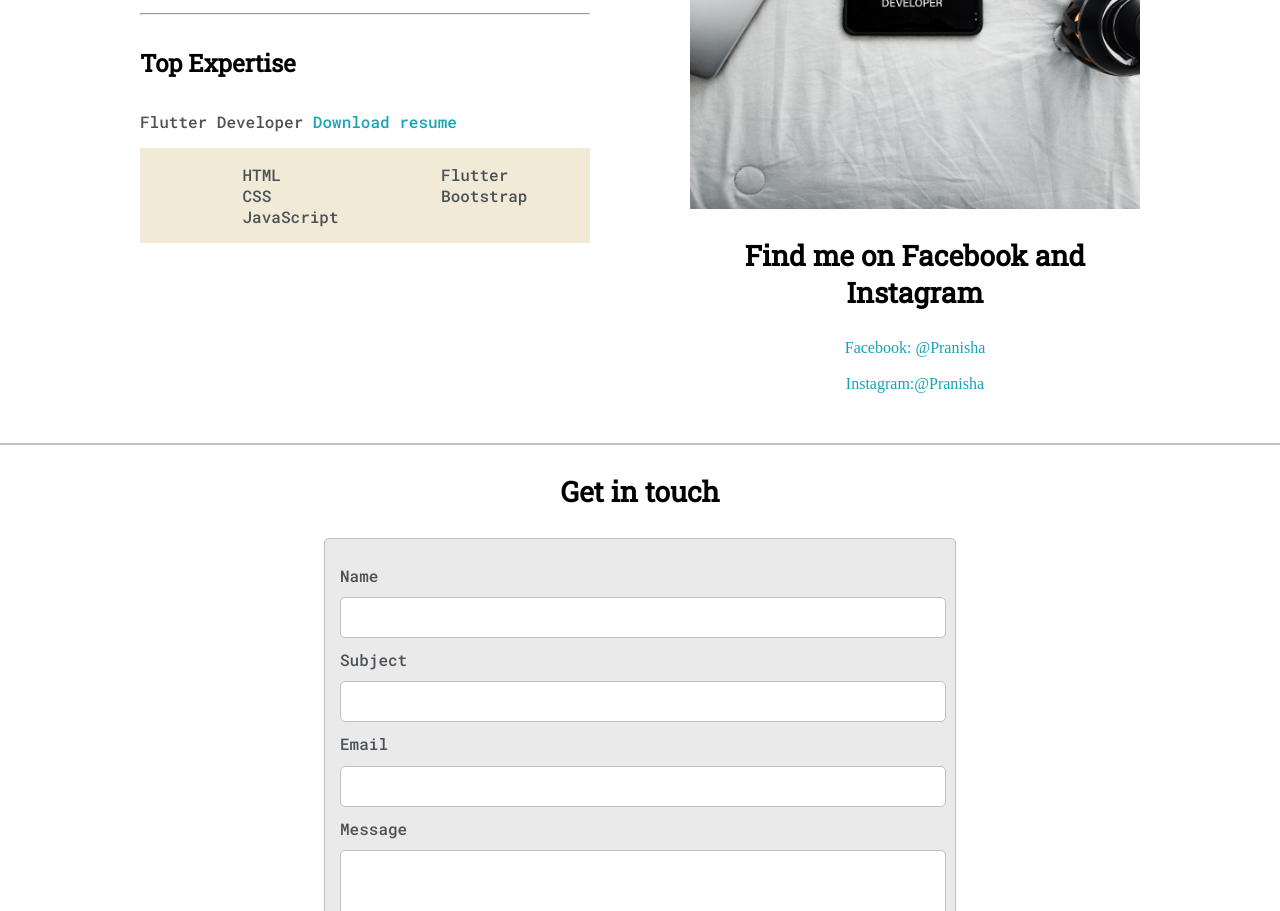
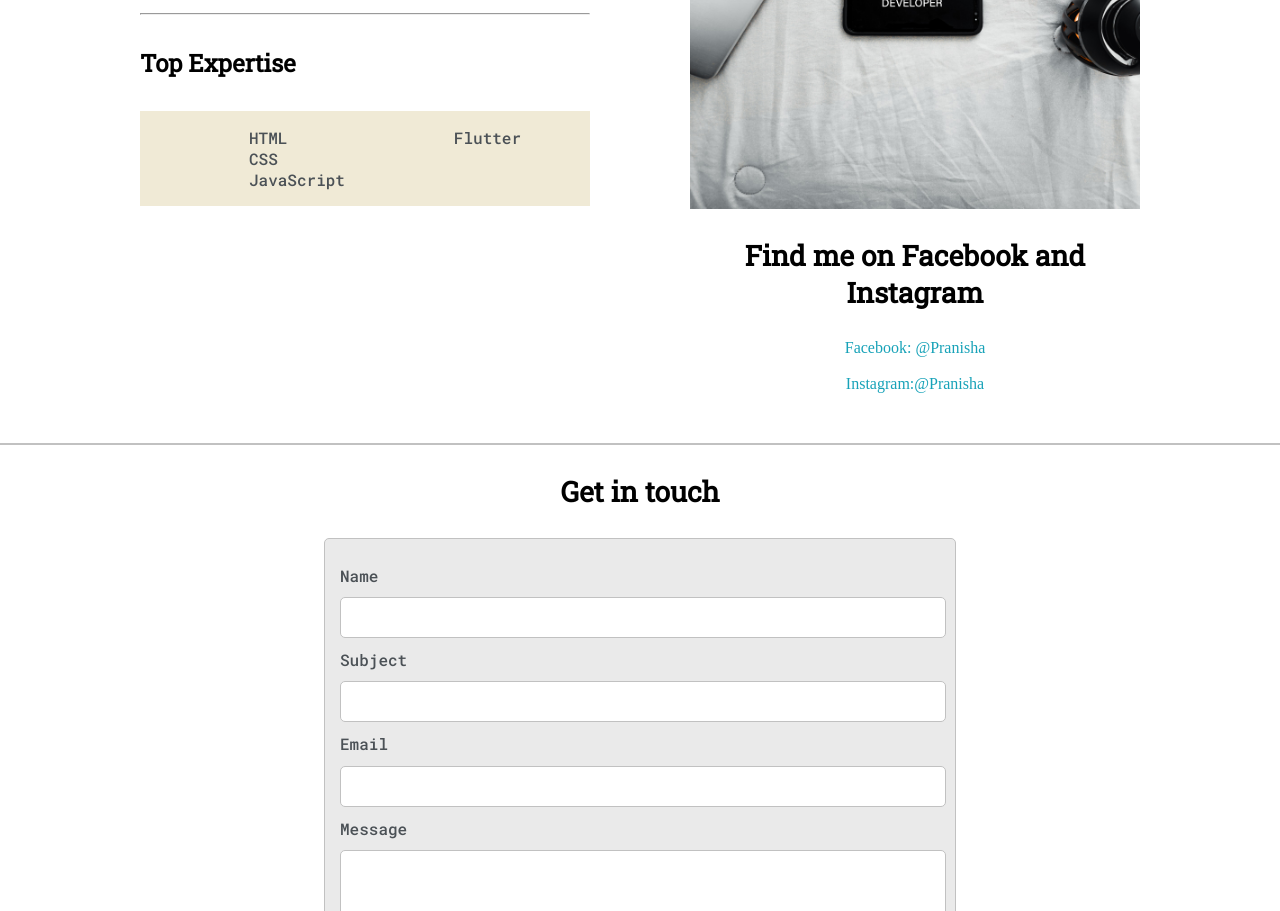
Before and after one commit to pranishabudhathoki/bioproject, a plain HTML site: page index.html in a window 1280 px wide. Shown: the part 989-1900 px from the top of the page. Drawn offline with Linux system fonts and the light colour scheme; a web font is replaced by a local one.

Commit message:
1st change

```diff
--- a/index.html
+++ b/index.html
@@ -81,7 +81,7 @@
 
                     <hr>
                     <h4>Top Expertise</h4>
-                    <p>Flutter Developer <a target="_blank" href="resume.pdf">Download resume</a></p>
+
                     <div id="skills">
                         <ul>
                             <li>HTML</li>
@@ -91,7 +91,7 @@
 
                         <ul>
                             <li>Flutter</li>
-                            <li>Bootstrap</li>
+
                         </ul>
                     </div>
                 </div>
```
